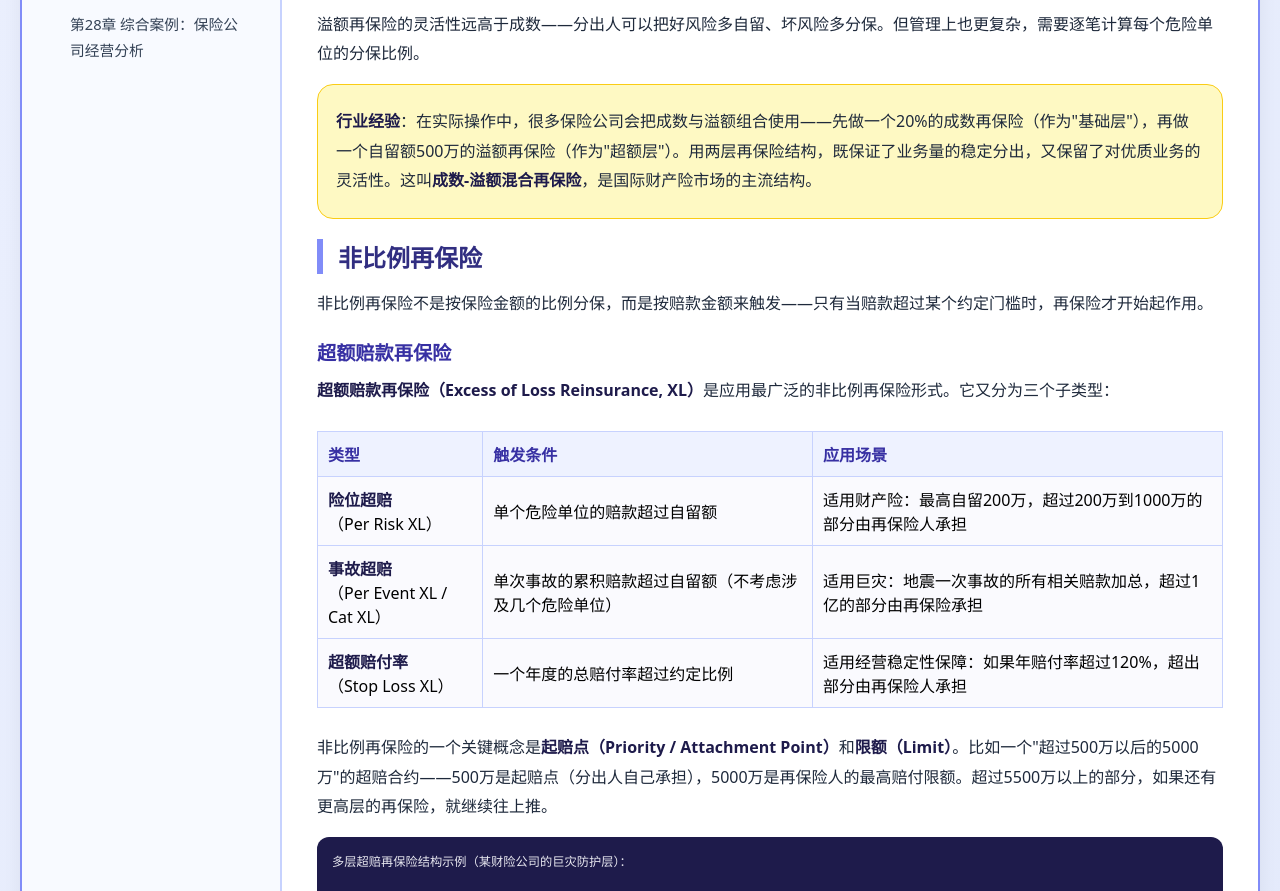
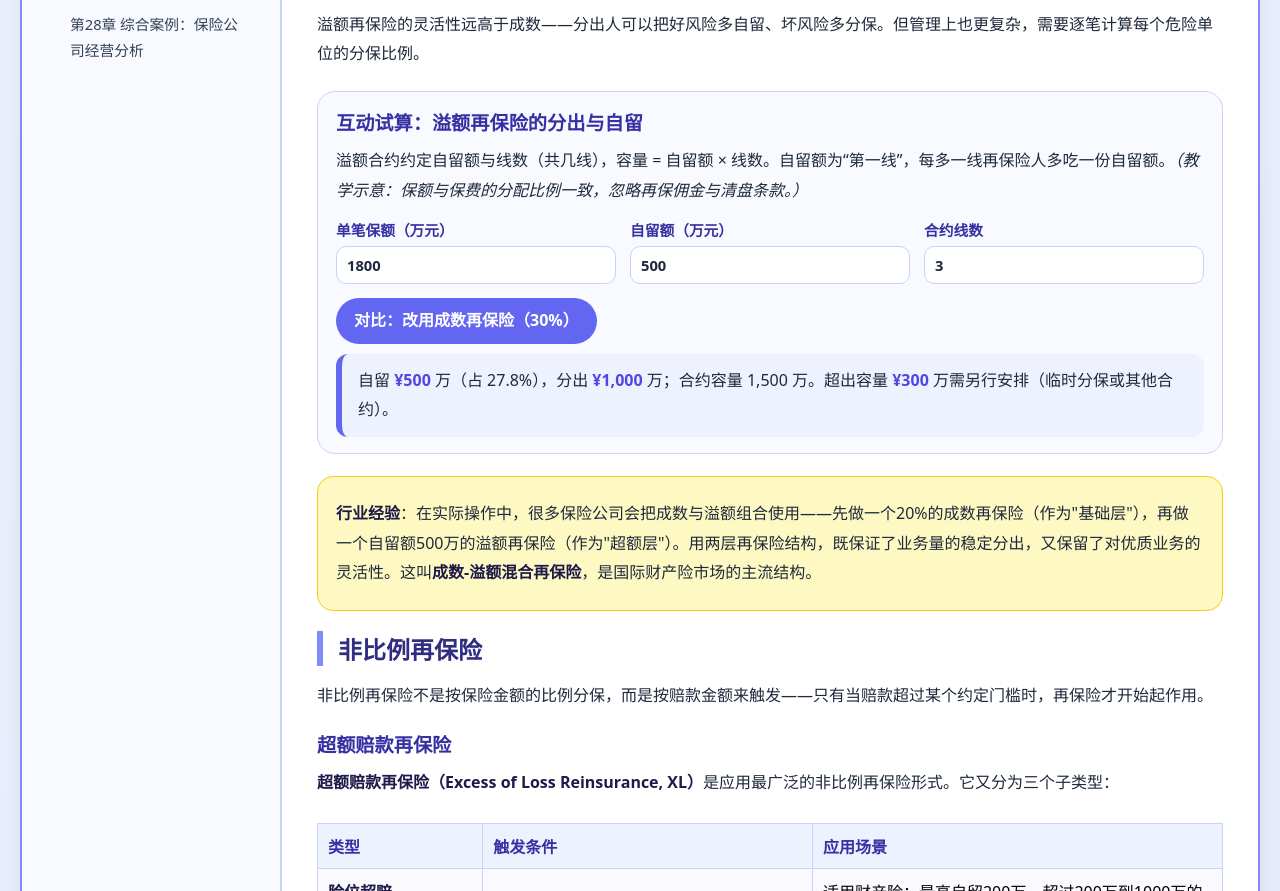
Before and after one commit to 1998x-stack/insurance-tutorial, a plain HTML site: page 17.html in a window 1280 px wide. Shown: the part 1589-2480 px from the top of the page. Drawn offline with Linux system fonts and the light colour scheme.

Commit message:
feat(insurance-tutorial): add interactive surplus/quota-share reinsurance calculator to ch17

```diff
--- a/17.html
+++ b/17.html
@@ -5,6 +5,15 @@
     <meta name="viewport" content="width=device-width, initial-scale=1.0, maximum-scale=1.5, user-scalable=yes">
     <title>第17章 再保险</title>
     <link rel="stylesheet" href="theme.css">
+    <style>
+        .calc-widget { background:#f8faff; border:1px solid #c7d2fe; border-radius:18px; padding:16px 18px; margin:22px 0; }
+        .calc-widget h3 { margin-top:0; }
+        .calc-grid { display:grid; grid-template-columns:repeat(auto-fit,minmax(170px,1fr)); gap:14px; margin:14px 0; }
+        .calc-grid label { display:flex; flex-direction:column; gap:6px; font-weight:600; color:#3730a3; font-size:0.92rem; }
+        .calc-grid input { font:inherit; padding:8px 10px; border:1px solid #c7d2fe; border-radius:10px; background:#fff; color:#1e293b; }
+        .calc-result { font-variant-numeric:tabular-nums; background:#eef2ff; border-left:6px solid #6366f1; border-radius:12px; padding:12px 16px; margin:6px 0 0; }
+        .calc-result b { color:#4f46e5; }
+    </style>
 </head>
 <body>
 <a class="skip-link" href="#main">跳到正文</a>
@@ -113,6 +122,18 @@
 <p>假设一家保险公司对某类财产险的自留额定为500万元。如果收到一份600万的投保申请，那500万自留，100万作为"溢额"分给再保险人。如果收到一份300万的投保申请，全部自留，无需分保。</p>
 
 <p>溢额再保险的灵活性远高于成数——分出人可以把好风险多自留、坏风险多分保。但管理上也更复杂，需要逐笔计算每个危险单位的分保比例。</p>
+
+<section class="calc-widget" aria-labelledby="surplus-heading">
+  <h3 id="surplus-heading">互动试算：溢额再保险的分出与自留</h3>
+  <p>溢额合约约定自留额与线数（共几线），容量 = 自留额 × 线数。自留额为“第一线”，每多一线再保险人多吃一份自留额。<em>（教学示意：保额与保费的分配比例一致，忽略再保佣金与清盘条款。）</em></p>
+  <div class="calc-grid">
+    <label for="sp-sum">单笔保额（万元）<input type="number" id="sp-sum" value="1800" min="0" step="100"></label>
+    <label for="sp-ret">自留额（万元）<input type="number" id="sp-ret" value="500" min="1" step="50"></label>
+    <label for="sp-lines">合约线数<input type="number" id="sp-lines" value="3" min="1" step="1"></label>
+  </div>
+  <p><button type="button" id="sp-quota" style="font:inherit;font-weight:600;cursor:pointer;background:#6366f1;color:#fff;border:none;border-radius:40px;padding:8px 18px;">对比：改用成数再保险（30%）</button></p>
+  <p class="calc-result" id="sp-result" aria-live="polite">正在计算…</p>
+</section>
 
 <div class="highlight">
     <p><strong>行业经验</strong>：在实际操作中，很多保险公司会把成数与溢额组合使用——先做一个20%的成数再保险（作为"基础层"），再做一个自留额500万的溢额再保险（作为"超额层"）。用两层再保险结构，既保证了业务量的稳定分出，又保留了对优质业务的灵活性。这叫<strong>成数-溢额混合再保险</strong>，是国际财产险市场的主流结构。</p>
@@ -268,5 +289,27 @@
     </main>
 </div>
 </div>
+<script>
+(function(){
+  var S=document.getElementById('sp-sum'), R=document.getElementById('sp-ret'), N=document.getElementById('sp-lines'),
+      res=document.getElementById('sp-result');
+  if(!S) return;
+  function fmt(x){ return x.toLocaleString('zh-CN',{maximumFractionDigits:1}); }
+  function calc(){
+    var s=Math.max(0,+S.value||0), r=Math.max(1,+R.value||0), n=Math.max(1,+N.value||0);
+    var cap=r*n, ret=Math.min(s,r), ced=Math.max(0,Math.min(s,cap)-ret), over=Math.max(0,s-cap);
+    res.innerHTML='自留 <b>¥'+fmt(ret)+'</b> 万（占 '+(s>0?(ret/s*100).toFixed(1):'0')+'%），'+
+      '分出 <b>¥'+fmt(ced)+'</b> 万；合约容量 '+fmt(cap)+' 万。'+
+      (over>0?'超出容量 <b class="">¥'+fmt(over)+'</b> 万需另行安排（临时分保或其他合约）。':'保额在合约容量内，无需额外安排。');
+  }
+  [S,R,N].forEach(function(el){ el.addEventListener('input',calc); el.addEventListener('change',calc); });
+  document.getElementById('sp-quota').addEventListener('click',function(){
+    var s=Math.max(0,+S.value||0), q=0.3;
+    res.innerHTML='<b>成数 30%</b>：每一笔保单均分出 '+fmt(s*q)+' 万给再保险人，自留 '+fmt(s*(1-q))+' 万。'+
+      '与溢额不同，成数不受单笔保额大小影响、比例恒定，但小额与巨额业务被“一刀切”。';
+  });
+  calc();
+})();
+</script>
 </body>
 </html>
```
